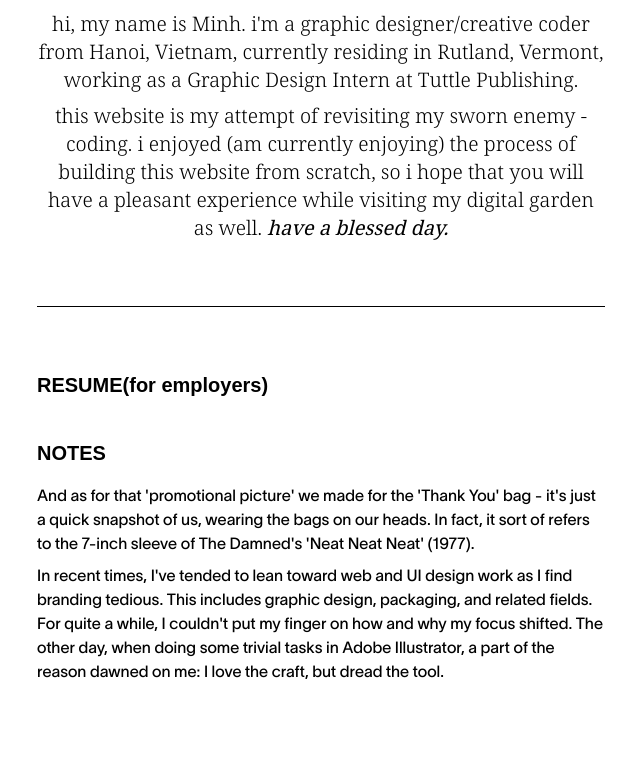
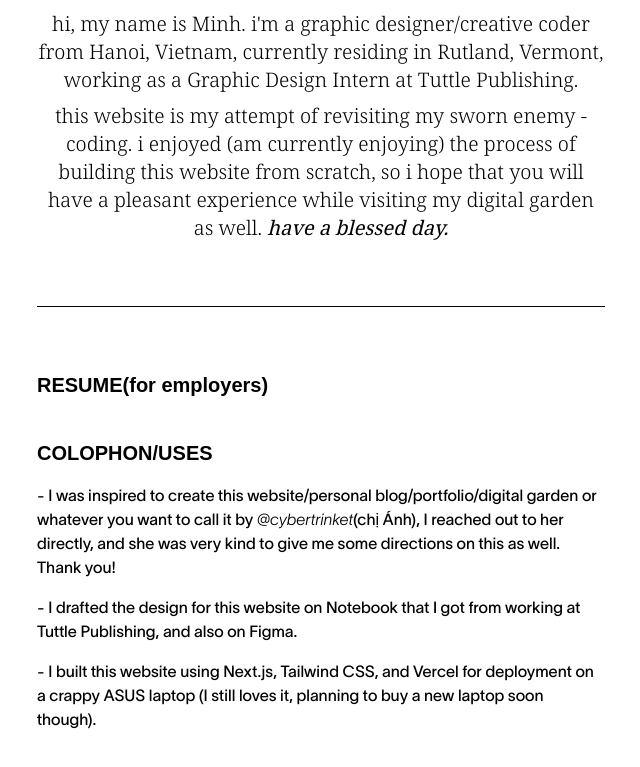
Before and after one commit to vumihn/hoaibao-imaginative, a Next.js app: page /about/contact in a window 1280 px wide. Shown: the part 425-1192 px from the top of the page, without its empty margins (319-959 px from the left). Built offline with nearby package versions, Linux system fonts and the light colour scheme; a web font is replaced by a local one.

Commit message:
add some new details on notes section

```diff
--- a/app/about/contact/page.tsx
+++ b/app/about/contact/page.tsx
@@ -71,22 +71,22 @@ export default function Home() {
                 }`}>
                 <div className="font-sans text-base font-normal space-y-4">
                   <div>
-                    Jun 2023 - Sep 2024: <span className="font-bold">TWIN Software Solution</span>
+                    - Jun 2023 - Sep 2024: <span className="font-bold">TWIN Software Solution</span>
                     <span className="italic"> . Frontend Developer Intern</span>
                   </div>
 
                   <div>
-                    Sep 2023 - May 2024: <span className="font-bold">Vietnamese Student Association</span>
+                    - Sep 2023 - May 2024: <span className="font-bold">Vietnamese Student Association</span>
                     <span className="italic"> . Lead Designer</span>
                   </div>
 
                   <div>
-                    Jun 2024 - Sept 2024: <span className="font-bold">Alzerina Jewelry</span>
+                    - Jun 2024 - Sept 2024: <span className="font-bold">Alzerina Jewelry</span>
                     <span className="italic"> . Website Designer Intern</span>
                   </div>
 
                   <div>
-                    June 2025 - Oct 2025: <span className="font-bold">Tuttle Publishing</span>
+                    - June 2025 - Oct 2025: <span className="font-bold">Tuttle Publishing</span>
                     <span className="italic"> . Graphic Designer Intern</span>
                   </div>
 
@@ -100,14 +100,22 @@ export default function Home() {
 
           <div className="col-start-3 col-span-4 mb-10 text-black dark:text-white">
             <div className="mx-auto text-left font-sans text-xl font-semibold mb-4">
-              <h2>NOTES</h2>
+              <h2>COLOPHON/USES</h2>
             </div>
             <div className="font-sans text-base font-normal space-y-2">
-                <p>And as for that 'promotional picture' we made for the 'Thank You' bag - it's just a quick snapshot of us, wearing the bags on our heads.
-                In fact, it sort of refers to the 7-inch sleeve of The Damned's 'Neat Neat Neat' (1977). </p>
-                <p>In recent times, I've tended to lean toward web and UI design work as I find branding tedious. This includes graphic design, packaging, and related fields.
-                For quite a while, I couldn't put my finger on how and why my focus shifted.
-                The other day, when doing some trivial tasks in Adobe Illustrator, a part of the reason dawned on me: I love the craft, but dread the tool.</p>
+                <div className="font-sans text-base font-normal space-y-4">
+                  <div>
+                    - I was inspired to create this website/personal blog/portfolio/digital garden or whatever you want to call
+                     it by <a href="https://anh.ng/" className="italic">@cybertrinket</a>(chị Ánh),
+                     I reached out to her directly, and she was very kind to give me some directions on this as well. Thank you!
+                  </div>
+                  <div>
+                    - I drafted the design for this website on Notebook that I got from working at Tuttle Publishing, and also on Figma.
+                  </div>
+                  <div>
+                    - I built this website using Next.js, Tailwind CSS, and Vercel for deployment on a crappy ASUS laptop (I still loves it, planning to buy a new laptop soon though).
+                  </div>
+                </div>
             </div>
           </div>
 
```
